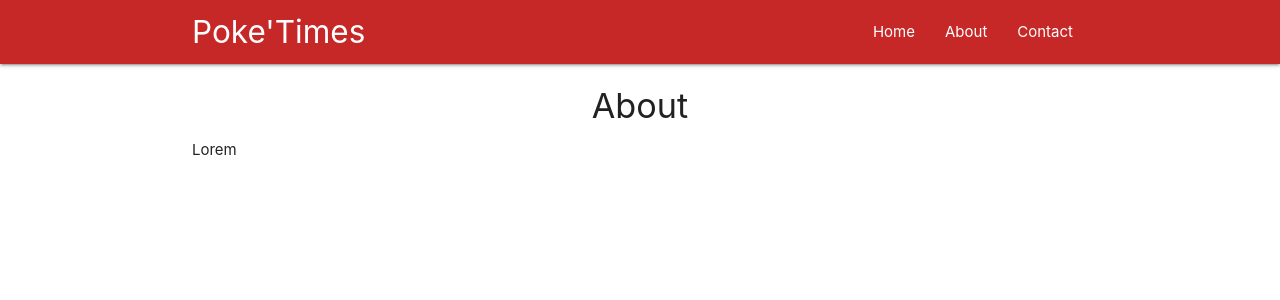
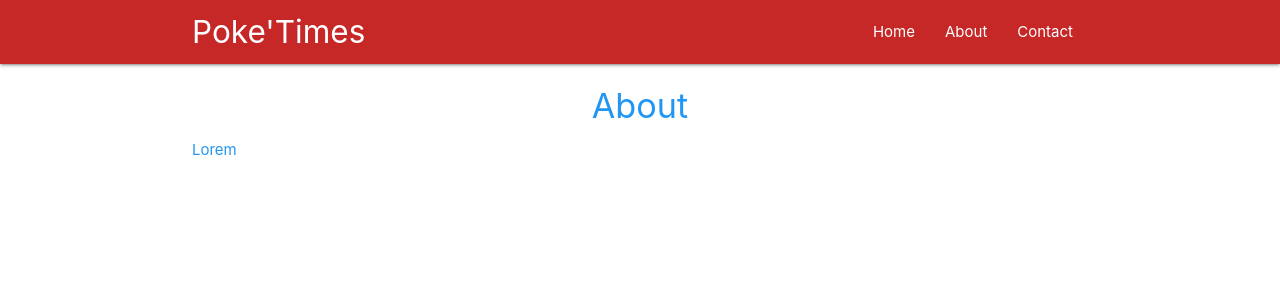
Before and after one commit to guanchen18/react-router-poketimes, a React (Create React App) app in the folder my-poketimes/: page /about in a window 1280 px wide. Shown: the top 300 px of the page. Built offline with nearby package versions, Linux system fonts and the light colour scheme.

Commit message:
Add random text colours by higher order component

```diff
--- a/my-poketimes/src/components/About.js
+++ b/my-poketimes/src/components/About.js
@@ -1,4 +1,5 @@
-import React, { Component } from 'react'
+import React from 'react';
+import Rainbow from '../hoc/Rainbow';
 
 const About = () => {
     return (
@@ -9,4 +10,4 @@
     )
 }
 
-export default About;
+export default Rainbow(About);
--- a/my-poketimes/src/components/Contact.js
+++ b/my-poketimes/src/components/Contact.js
@@ -1,4 +1,5 @@
-import React, { Component } from 'react'
+import React from 'react';
+import Rainbow from '../hoc/Rainbow';
 
 const Contact = () => {
     return (
@@ -9,4 +10,4 @@
     )
 }
 
-export default Contact;
+export default Rainbow(Contact);
--- a/my-poketimes/src/components/Home.js
+++ b/my-poketimes/src/components/Home.js
@@ -1,4 +1,5 @@
-import React, { Component } from 'react'
+import React from 'react';
+import Rainbow from '../hoc/Rainbow';
 
 const Home = () => {
     return (
@@ -9,4 +10,4 @@
     )
 }
 
-export default Home;
+export default Rainbow(Home);
--- /dev/null
+++ b/my-poketimes/src/hoc/Rainbow.js
@@ -0,0 +1,19 @@
+import React from 'react';
+
+const Rainbow = (WrappedComponent) => {
+
+    const colours = ['red', 'pink', 'green', 'blue', 'orange', 'purple', 'yellow'];
+    const randomColour = colours[Math.floor(Math.random() * 6)];
+    const className = randomColour + '-text';
+
+    return (props) => {
+        return(
+            <div className={className}>
+                <WrappedComponent {...props}/>
+            </div>
+        )
+    }
+
+}
+
+export default Rainbow;
```
